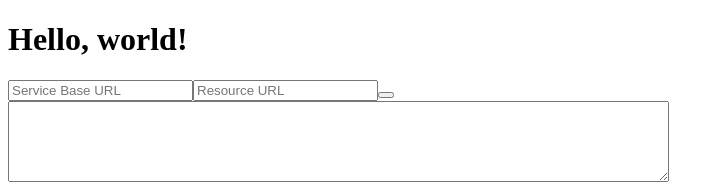
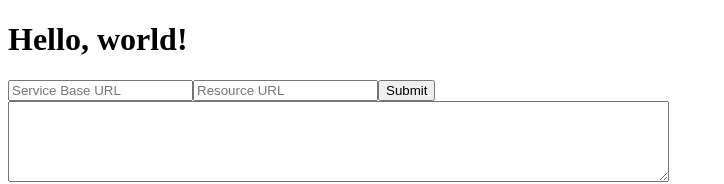
Before and after one commit to tjensen/saga-test, a React app: page / in a window 1280 px wide. Shown: the top 184 px of the page, without its empty margins (0-724 px from the left). Built offline with nearby package versions, Linux system fonts and the light colour scheme.

Commit message:
Added text to submit button

```diff
--- a/src/Form.js
+++ b/src/Form.js
@@ -40,7 +40,7 @@ class Form extends Component {
           value={this.state.resourceURL}
           onChange={this.onResourceURLChange.bind(this)}
         />
-        <button type="button" onClick={this.onSubmit.bind(this)}/>
+        <button type="button" onClick={this.onSubmit.bind(this)}>Submit</button>
         <div id="fetch-error">{this.props.fetchError}</div>
         <textarea
           id="embed-html"
```
Also changed, not shown: 1 other file (tests, documents, lock files or other folders).
